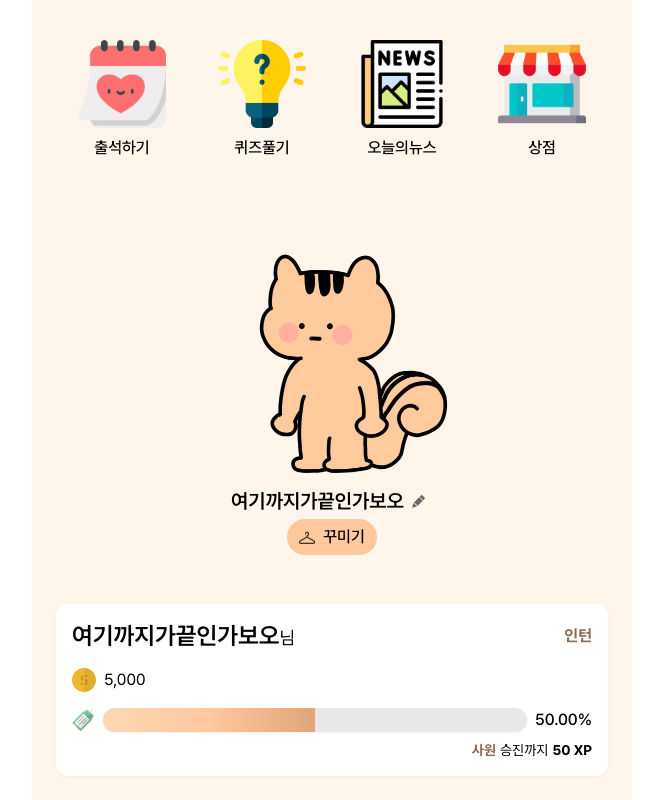
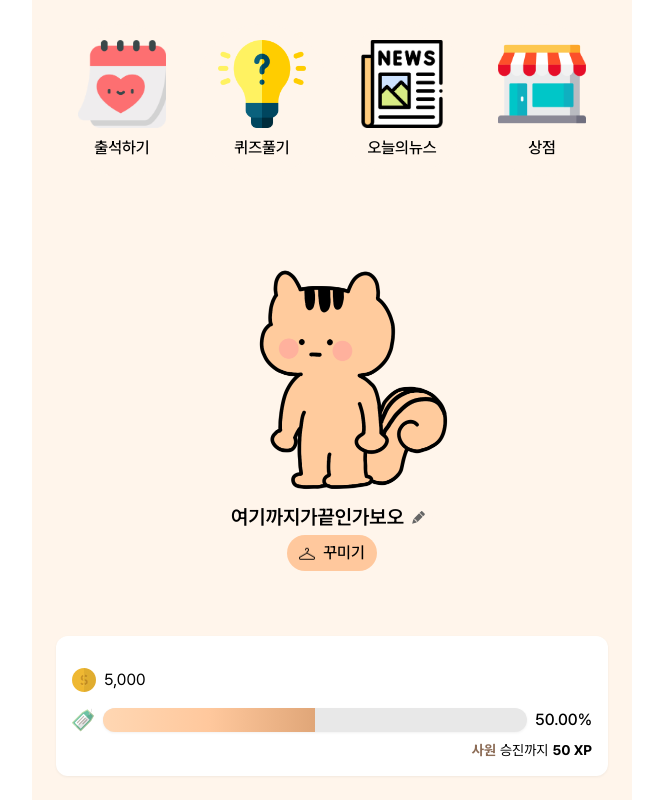
Before and after one commit to devocean-finut/Finut_FE, a Next.js app: page /main in a window 1280 px wide. Shown: the whole page, without its empty margins (308-971 px from the left). Built offline with nearby package versions, Linux system fonts and the light colour scheme; sample sign-in values are in the browser's storage.

Commit message:
Update MainFooter : 유저 닉네임, 직급 표시 삭제

```diff
--- a/src/Main/MainFooter.tsx
+++ b/src/Main/MainFooter.tsx
@@ -11,10 +11,10 @@ function MainFooter() {
     <footer className="flex flex-col gap-4 bg-white p-4 rounded-xl drop-shadow-sm">
       <div className="w-full flex justify-between items-center">
         {/* 아이디 */}
-        <span className="font-semibold text-2xl">
+        {/* <span className="font-semibold text-2xl">
           여기까지가끝인가보오<span className="text-lg font-normal">님</span>
         </span>
-        <span className="text-primary font-bold">인턴</span>
+        <span className="text-primary font-bold">인턴</span> */}
       </div>
       <div className="flex gap-2 items-center">
         <CoinIcon /> 5,000
```
